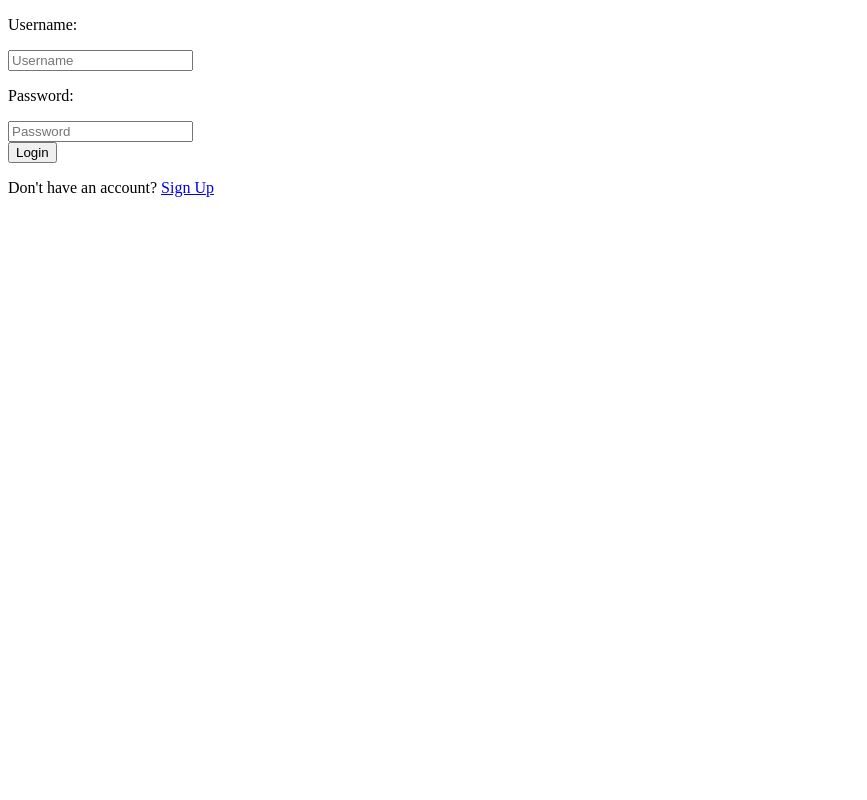
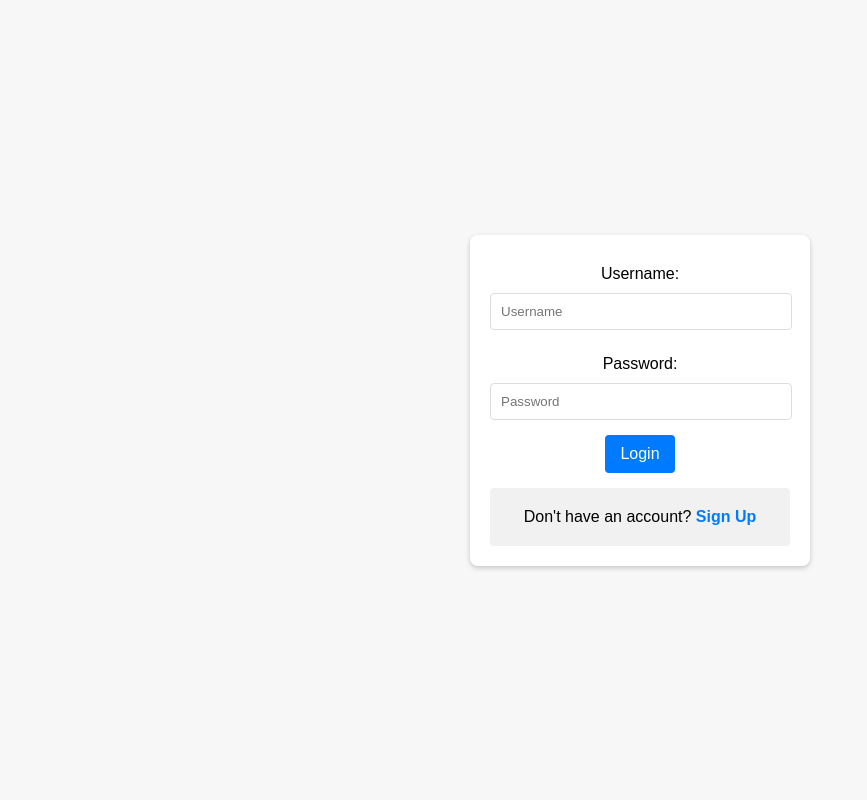
Before and after one commit to Mark-andrew7/SocialMediaApi, a Django app: page /login/ in a window 1280 px wide. Shown: the whole page, without its empty margins (0-867 px from the left). Run offline with Django 3.2, Linux system fonts and the light colour scheme.

Commit message:
Styled the login page

```diff
--- a/static/css/login.css
+++ b/static/css/login.css
@@ -1,3 +1,72 @@
+body {
+  font-family: Arial, sans-serif;
+  background-color: #f7f7f7;
+  margin: 0;
+  padding: 0;
+  display: flex;
+  justify-content: center;
+  align-items: center;
+  height: 100vh;
+}
+
 h3 {
   color: red;
+  text-align: center;
+  font-size: 14px;
 }
+
+.login-container {
+  background-color: #fff;
+  padding: 20px;
+  border-radius: 8px;
+  box-shadow: 0 2px 5px rgba(0, 0, 0, 0.2);
+  width: 300px;
+  text-align: center;
+}
+
+.login-container p {
+  margin: 10px 0;
+}
+
+.login-container input[type="text"],
+.login-container input[type="password"] {
+  width: calc(100% - 20px);
+  padding: 10px;
+  border: 1px solid #ddd;
+  border-radius: 4px;
+  margin-bottom: 15px;
+}
+
+.login-container button {
+  background-color: #007bff;
+  color: #fff;
+  border: none;
+  padding: 10px 15px;
+  border-radius: 4px;
+  cursor: pointer;
+  font-size: 16px;
+  transition: background-color 0.5s;
+}
+
+.login-container button:hover {
+  background-color: #0056b3;
+}
+
+.login-container a {
+  text-decoration: none;
+  color: #007bff;
+  font-weight: bold;
+  transition: color 0.5s;
+}
+
+.login-container a:hover {
+  color: #0056b3;
+}
+
+.signup-container {
+  background-color: #f1f1f1;
+  margin-top: 15px;
+  padding: 10px;
+  border-radius: 4px;
+  text-align: center;
+}
--- a/static/css/signup.css
+++ b/static/css/signup.css
@@ -1,3 +1,8 @@
 h5 {
   color: red;
 }
+
+body {
+  font-family: Arial, sans-serif;
+  background-color: black;
+}
--- a/templates/login.html
+++ b/templates/login.html
@@ -8,19 +8,21 @@
     <link rel="stylesheet" href="{% static 'css/login.css' %}">
 </head>
 <body>
-  {% for message in messages %}
-  <h3>{{ message }}</h3>
-  {% endfor %}
   <form action="{% url 'login' %}" method="POST">
     {% csrf_token %}
     <div class="login-container">
+      {% for message in messages %}
+      <h3>{{ message }}</h3>
+      {% endfor %}
       <p>Username:</p>
       <input type="text" name="username" placeholder="Username">
       <p>Password:</p>
       <input type="password" name="password" placeholder="Password"><br>
       <button type="submit">Login</button>
   </form>
-      <p>Don't have an account? <a href="{% url 'signup' %}">Sign Up</a></p>
+      <div class="signup-container">
+        <p>Don't have an account? <a href="{% url 'signup' %}">Sign Up</a></p>
+      </div>
     </div>
 </body>
 </html>
```
Also changed, not shown: static/css/homepage.css (+12 -0 lines), static/images/phone1.jpg (added), static/images/phone2.jpg (added).
